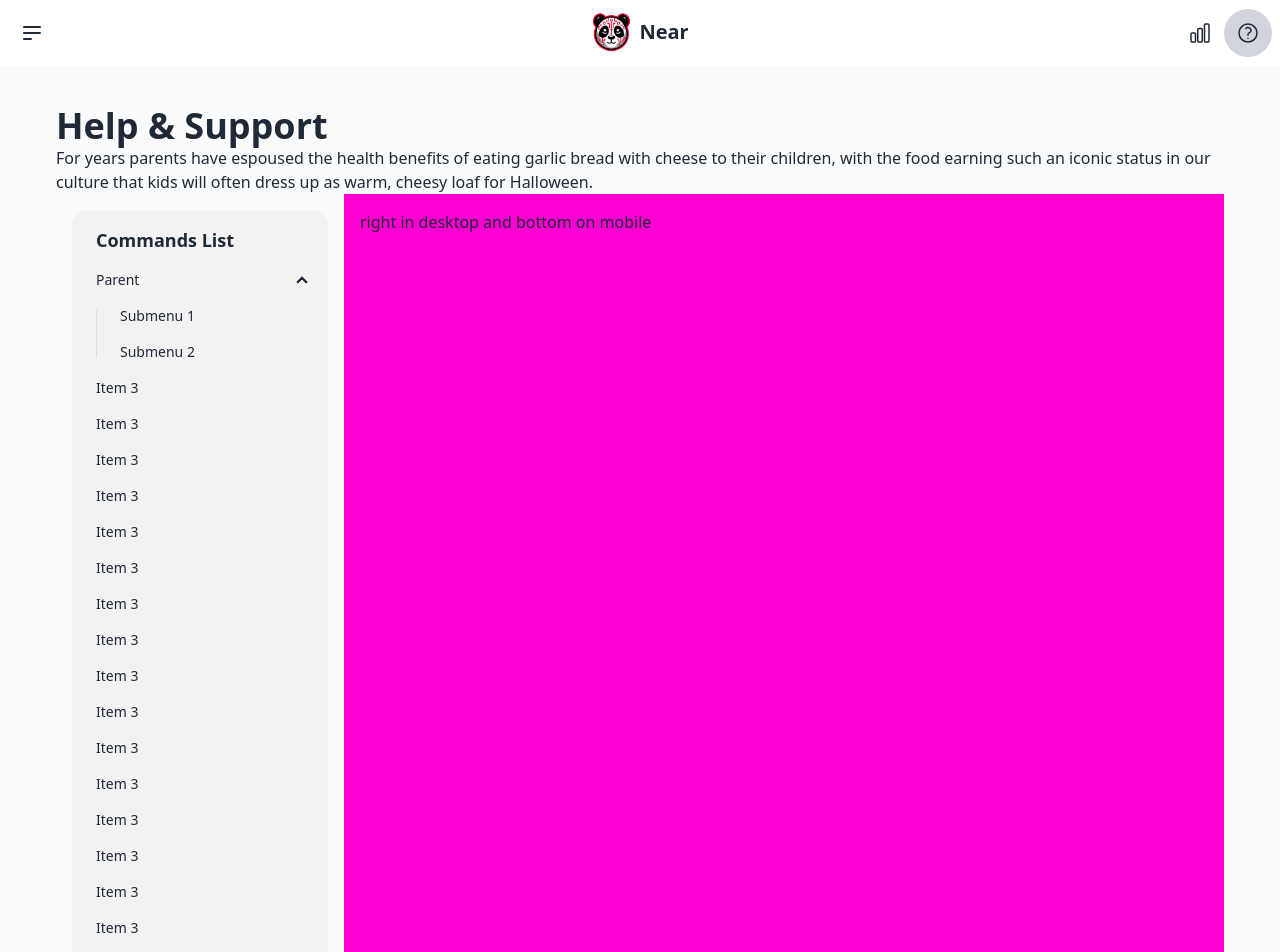
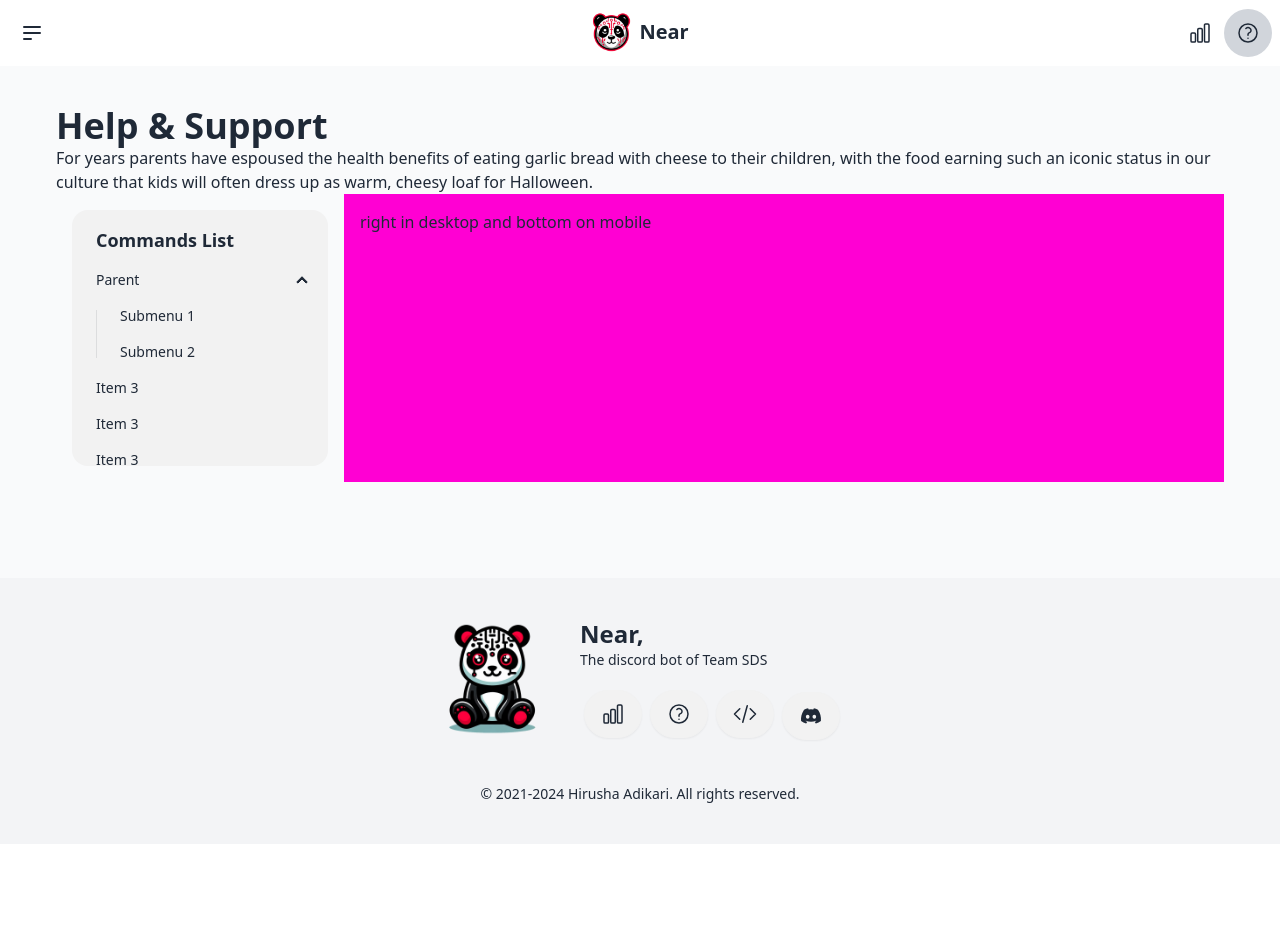
Before and after one commit to hirusha-adi/Near-Web, a React (Vite) app: page /help in a window 1280 px wide. Shown: the top 952 px of the page. After the commit the page ends 844 px from the top, so only its background shows below. Built offline with nearby package versions, Linux system fonts and the light colour scheme; what pocketbase would draw is missing.

Commit message:
scrolling of commands list `menu` works

```diff
--- a/src/pages/Help/Help.jsx
+++ b/src/pages/Help/Help.jsx
@@ -18,7 +18,8 @@ const Help = () => {
       <div className="flex flex-col md:flex-row">
         {/* Left (Desktop) / Top (Mobile) */}
         <div className="p-4 w-full md:w-auto">
-          <ul className="menu bg-base-200 rounded-box w-full md:w-64">
+          <div className="bg-base-200 rounded-box w-full md:w-64 h-64 overflow-y-auto overflow-x-hidden">
+            <ul className="menu">
               <div className="menu-title text-lg text-gray-800">Commands List</div>
               <li>
                 <details open>
@@ -33,20 +34,8 @@ const Help = () => {
               <li><a>Item 3</a></li>
               <li><a>Item 3</a></li>
               <li><a>Item 3</a></li>
-            <li><a>Item 3</a></li>
-            <li><a>Item 3</a></li>
-            <li><a>Item 3</a></li>
-            <li><a>Item 3</a></li>
-            <li><a>Item 3</a></li>
-            <li><a>Item 3</a></li>
-            <li><a>Item 3</a></li>
-            <li><a>Item 3</a></li>
-            <li><a>Item 3</a></li>
-            <li><a>Item 3</a></li>
-            <li><a>Item 3</a></li>
-            <li><a>Item 3</a></li>
-            <li><a>Item 3</a></li>
             </ul>
+          </div>
         </div>
 
         {/* Right (Desktop) / Bottom (Mobile) */}
@@ -56,6 +45,7 @@ const Help = () => {
       </div>
 
 
+
     </div>
   );
 };
```
Lines whose indentation alone changed are shown as unchanged.
